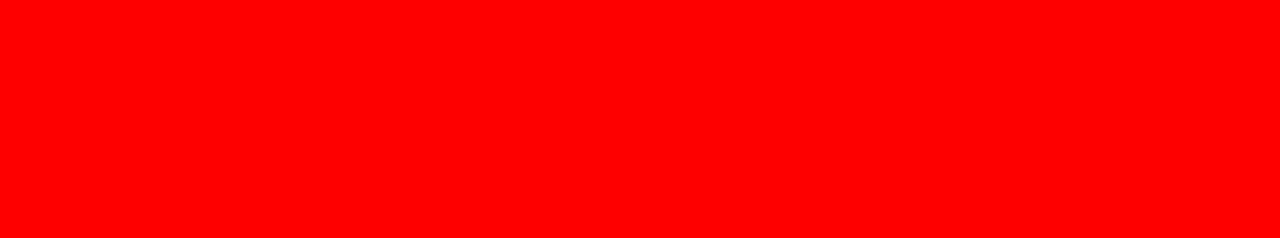
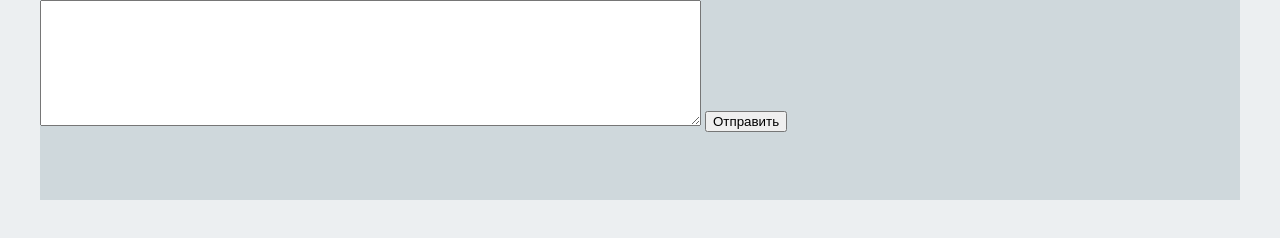
Before and after one commit to T568A/Simple-Chat, a plain HTML site: page index.html in a window 1280 px wide. Drawn offline with Linux system fonts and the light colour scheme.

Commit message:
add add message on page

```diff
--- a/css/main.css
+++ b/css/main.css
@@ -1,3 +1,12 @@
 body {
-    background-color: red;
+    background-color: #ECEFF1;
+    padding: 0;
+    margin: 0;
 }
+
+.wrapper {
+    background-color: #CFD8DC;
+    margin: 0 auto;
+    width: 1200px;
+    height: 200px;
+}
--- a/index.html
+++ b/index.html
@@ -6,7 +6,19 @@
     <link rel="stylesheet" href="css/main.css">
 </head>
 <body>
+    <div class="wrapper">
+        <!-- Message Block -->
+        <div class="message-list"></div>
 
+        <!-- Sending Block -->
+        <div class="message-send">
+            <textarea class="message-text" name="message-text" rows="8" cols="80"></textarea>
+            <button class= "button" type="button" name="send">
+                Отправить
+            </button>
+        </div>
+
+    </div>
 <script src="js/main.js" charset="utf-8"></script>
 </body>
 </html>
--- a/js/main.js
+++ b/js/main.js
@@ -1 +1,8 @@
-alert('Test');
+var messageList = document.querySelector('.message-list'),
+    messageText = document.querySelector('.message-text');
+
+function addMessage() {
+    messageList.innerHTML += '<div>' + messageText.value + '</div>';
+}
+
+document.querySelector('.button').addEventListener('click', addMessage);
```
